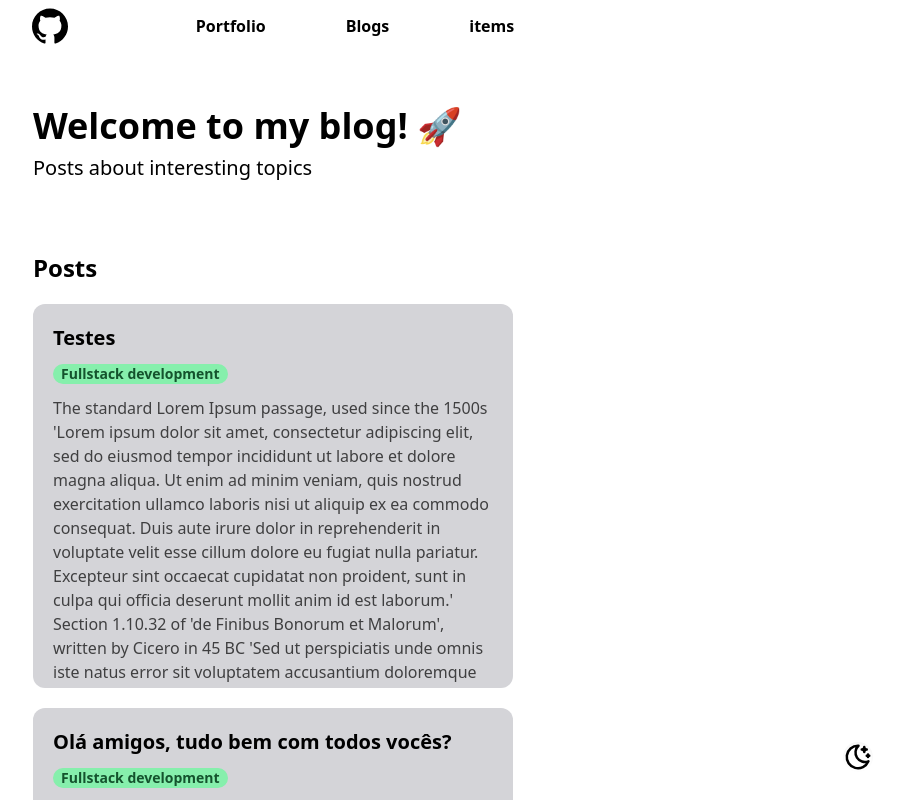
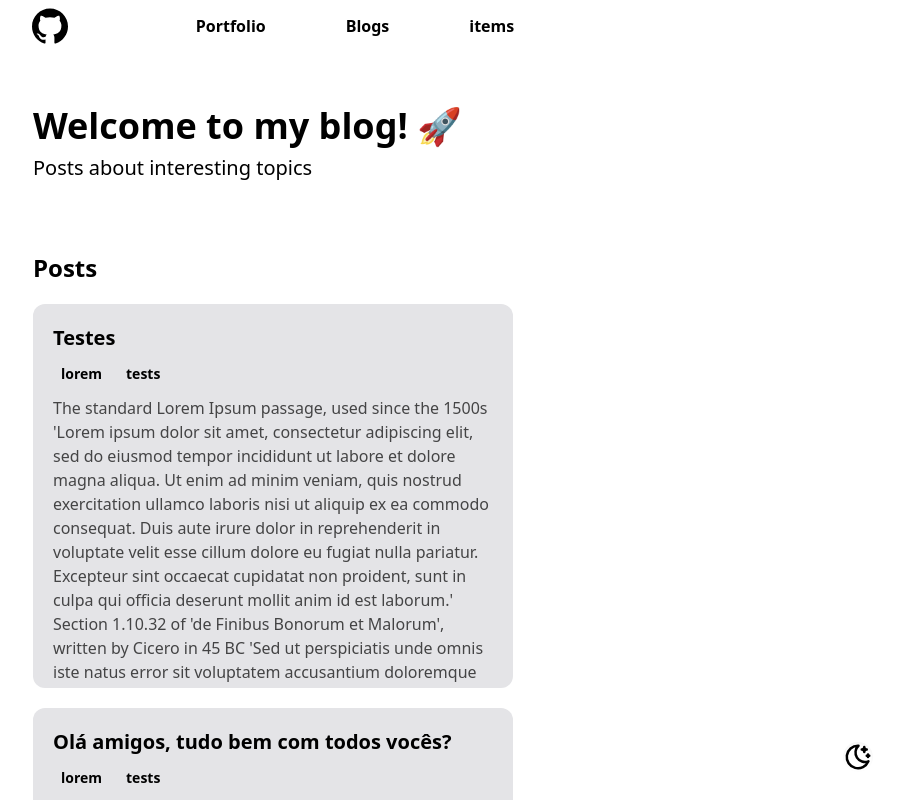
Before and after one commit to Gabrielll04/blog, a React (Vite) app: page /blog in a window 1280 px wide. Shown: the whole page, without its empty margins (367-1269 px from the left). Built offline with nearby package versions, Linux system fonts and the light colour scheme.

Commit message:
Adding topics on posts card

```diff
--- a/src/Components/post-card.tsx
+++ b/src/Components/post-card.tsx
@@ -1,8 +1,19 @@
-export default function PostCard({darkMode, title, id, content}: any) {
+export default function PostCard({ darkMode, title, id, content, topics }: any) {
+    const RandomColors: string[] = ["green", "rose", "blue", "indigo", "sky"]
+
+    function getRandomColors(RandomColors: string[]) {
+        return RandomColors[Math.floor(Math.random() * RandomColors.length)]
+    }
+
     return (
-        <a href={`/blog/${id}`} className={`flex flex-col w-full max-h-96 cursor-pointer overflow-hidden gap-3 p-5 rounded-xl ${darkMode ? " bg-zinc-800" : "bg-zinc-300"}`}>
+        <a href={`/blog/${id}`} className={`flex flex-col w-full max-h-96 cursor-pointer overflow-hidden gap-3 p-5 rounded-xl ${darkMode ? " bg-zinc-800" : "bg-zinc-200"}`}>
             <span className="font-semibold text-xl">{title}</span>
-            <div className="max-w-max text-sm font-semibold text-green-900 px-2 rounded-full bg-green-300">Fullstack development</div>
+            <div className="flex w-full gap-2">
+                {topics.map((topic: string, index: number) => {
+                    const color = getRandomColors(RandomColors)
+                    return <div key={index} className={`max-w-max text-sm font-semibold text-${color}-900 px-2 rounded-full bg-${color}-300`}>{topic}</div>
+                })}
+            </div>
             <span className="opacity-70">{content}</span>
         </a>
     )
--- a/src/pages/Blog.tsx
+++ b/src/pages/Blog.tsx
@@ -35,7 +35,7 @@ export default function BlogPage() {
           <p className="font-semibold text-2xl">Posts</p>
           <div className="flex flex-col w-full py-5 space-y-5">
             {data.map((post: Post) => (
-              <PostCard darkMode={darkMode} title={post.Title} content={post.Content} id={post.id} key={post.id} />
+              <PostCard darkMode={darkMode} title={post.Title} content={post.Content} id={post.id} topics={post.Topics} key={post.id} />
             ))}
           </div>
         </article>
```
